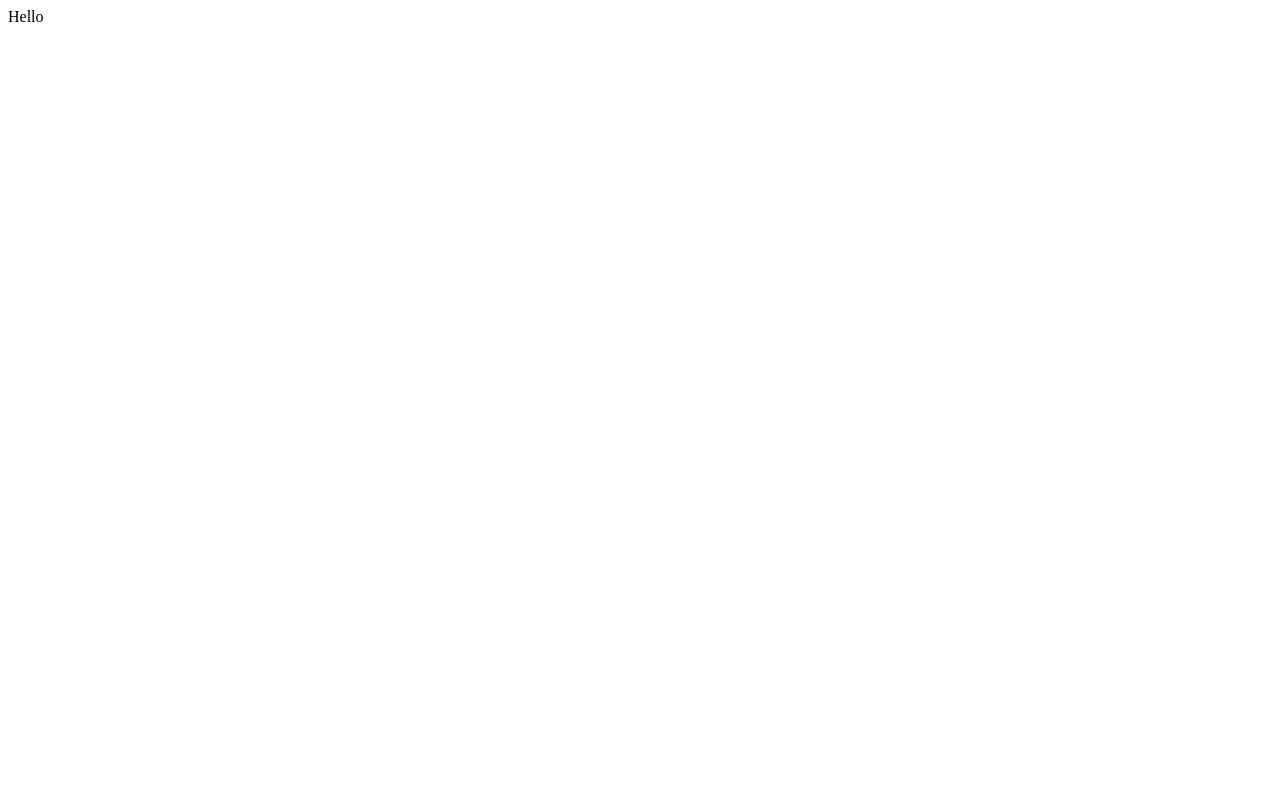
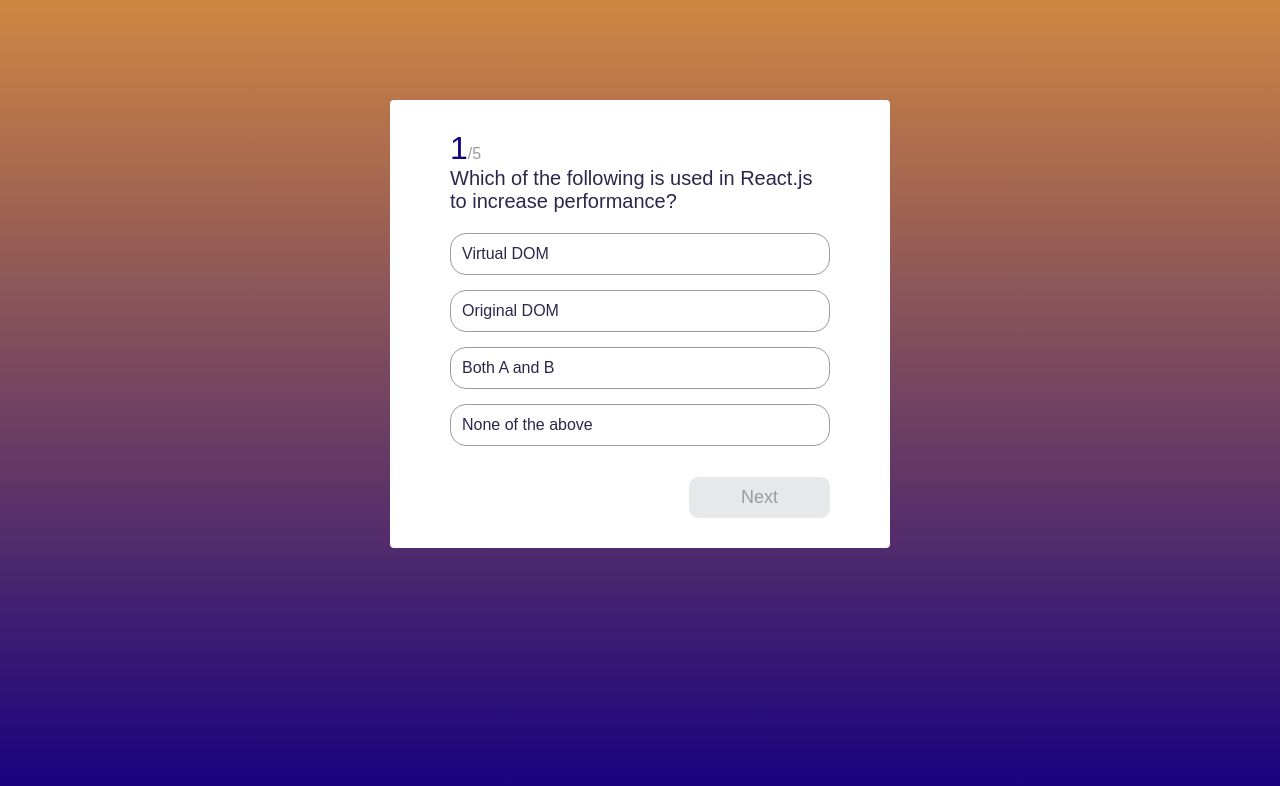
Before and after one commit to rebixpl/Complete_Intro_to_Web_Development_v3, a React (Vite) app in the folder ReactJS/quiz_app/my-quiz/: page / in a window 1280 px wide. Shown: the top 786 px of the page. Built offline with nearby package versions, Linux system fonts and the light colour scheme.

Commit message:
rectJS quiz app update

```diff
--- a/ReactJS/quiz_app/my-quiz/src/App.jsx
+++ b/ReactJS/quiz_app/my-quiz/src/App.jsx
@@ -1,5 +1,8 @@
+import Quiz from "./Quiz";
+import { jsQuizz } from "./constants";
+
 function App() {
-  return <div className="App">Hello</div>;
+  return <Quiz questions={jsQuizz.questions} />;
 }
 
 export default App;
--- /dev/null
+++ b/ReactJS/quiz_app/my-quiz/src/Quiz.jsx
@@ -0,0 +1,61 @@
+import { useState } from "react";
+import PropTypes from "prop-types";
+
+const Quiz = ({ questions }) => {
+  Quiz.propTypes = {
+    questions: PropTypes.arrayOf(
+      PropTypes.shape({
+        question: PropTypes.string.isRequired,
+        choices: PropTypes.arrayOf(PropTypes.string).isRequired,
+        correctAnswer: PropTypes.string.isRequired,
+      })
+    ).isRequired,
+  };
+
+  const [currentQuestion, setCurrentQuestion] = useState(0);
+  const [answerIdx, setAnswerIdx] = useState(null);
+  const [answer, setAnswer] = useState(null);
+
+  const { question, choices, correctAnswer } = questions[currentQuestion];
+
+  const onAnswerClick = (answer, index) => {
+    setAnswerIdx(index);
+    if (answer === correctAnswer) {
+      setAnswer(true);
+    } else {
+      setAnswer(false);
+    }
+  };
+
+  const onClickNext = () => {};
+
+  return (
+    <div className="quiz-container">
+      <>
+        <span className="active-question-no">{currentQuestion + 1}</span>
+        <span className="total-question">/{questions.length}</span>
+        <h2>{question}</h2>
+        <ul>
+          {choices.map((answer, index) => (
+            <li
+              onClick={() => {
+                onAnswerClick(answer, index);
+              }}
+              key={index}
+              className={answerIdx === index ? "selected-answer" : null}
+            >
+              {answer}
+            </li>
+          ))}
+        </ul>
+        <div className="footer">
+          <button onClick={onClickNext} disabled={answerIdx == null}>
+            {currentQuestion === questions.length - 1 ? "Finish" : "Next"}
+          </button>
+        </div>
+      </>
+    </div>
+  );
+};
+
+export default Quiz;
--- /dev/null
+++ b/ReactJS/quiz_app/my-quiz/src/constants.js
@@ -0,0 +1,51 @@
+export const jsQuizz = {
+  questions: [
+    {
+      question:
+        "Which of the following is used in React.js to increase performance?",
+      choices: [
+        "Virtual DOM",
+        "Original DOM",
+        "Both A and B",
+        "None of the above",
+      ],
+      type: "MCQs",
+      correctAnswer: "Virtual DOM",
+    },
+    {
+      question: "What is ReactJS?",
+      choices: [
+        "Server-side framework",
+        "User Interface framework",
+        "both a and b",
+        "None of the above",
+      ],
+      type: "MCQs",
+      correctAnswer: "User Interface framework",
+    },
+    {
+      question:
+        "Identify the one which is used to pass data to components from outside",
+      choices: ["Render with arguments", "setState", "PropTypes", "props"],
+      type: "MCQs",
+      correctAnswer: "props",
+    },
+    {
+      question: "In which language is React.js written?",
+      choices: ["Python", "Java", "C#", "JavaScript"],
+      type: "MCQs",
+      correctAnswer: "JavaScript",
+    },
+    {
+      question: "What is Babel?",
+      choices: [
+        "JavaScript interpreter",
+        "JavaScript transpiler",
+        "JavaScript compiler",
+        "None of the above",
+      ],
+      type: "MCQs",
+      correctAnswer: "JavaScript compiler",
+    },
+  ],
+};
--- /dev/null
+++ b/ReactJS/quiz_app/my-quiz/src/index.scss
@@ -0,0 +1,96 @@
+$primary: #150080;
+$accent: #d08642;
+$bg: #fff;
+$bg-accent: #e7e8e9;
+$disabled: #9c9c9c;
+$foreground: #2d264b;
+
+body {
+  font-family: "Poppins", sans-serif;
+  background: linear-gradient(0deg, $primary 0.03%, $accent);
+  color: $foreground;
+  display: flex;
+  justify-content: center;
+  margin: 0 auto;
+  padding: 0 30px;
+  height: 100vh;
+}
+
+.quiz-container {
+  width: 500px;
+  background: $bg;
+  border-radius: 4px;
+  margin-top: 100px;
+  padding: 30px 60px;
+  box-sizing: border-box;
+
+  .active-question-no {
+    font-size: 32px;
+    font-weight: 500;
+    color: $primary;
+  }
+
+  .total-question {
+    font-size: 16px;
+    font-weight: 500;
+    color: $disabled;
+  }
+
+  h2 {
+    font-size: 20px;
+    font-weight: 500;
+    margin: 0;
+  }
+
+  ul {
+    margin-top: 20px;
+    margin-left: -40px;
+
+    li {
+      text-decoration: none;
+      list-style: none;
+      color: $foreground;
+      font-size: 16px;
+      background: $bg;
+      border: 1px solid $disabled;
+      border-radius: 16px;
+      padding: 11px;
+      margin-top: 15px;
+      cursor: pointer;
+      -webkit-user-select: none;
+      -webkit-touch-callout: none;
+      -moz-user-select: none;
+      -ms-user-select: none;
+      user-select: none;
+    }
+
+    .selected-answer {
+      background: $primary;
+      border: 1px solid $accent;
+      color: $bg;
+    }
+  }
+
+  .footer {
+    display: flex;
+    justify-content: flex-end;
+  }
+
+  button {
+    background: linear-gradient(0deg, $primary 0.03%, $accent);
+    border-radius: 9px;
+    font-size: 18px;
+    color: $bg;
+    padding: 10px 52px;
+    outline: none;
+    border: none;
+    margin-top: 15px;
+    cursor: pointer;
+
+    &:disabled {
+      background: $bg-accent;
+      color: $disabled;
+      cursor: not-allowed;
+    }
+  }
+}
--- a/ReactJS/quiz_app/my-quiz/src/main.jsx
+++ b/ReactJS/quiz_app/my-quiz/src/main.jsx
@@ -1,7 +1,7 @@
 // import React from "react";
 import ReactDOM from "react-dom/client";
 import App from "./App.jsx";
-import "./index.css";
+import "./index.scss";
 
 ReactDOM.createRoot(document.getElementById("root")).render(
   // <React.StrictMode>
```
Also changed, not shown: ReactJS/quiz_app/my-quiz/src/index.css (deleted), 1 other file (tests, documents, lock files or other folders).
